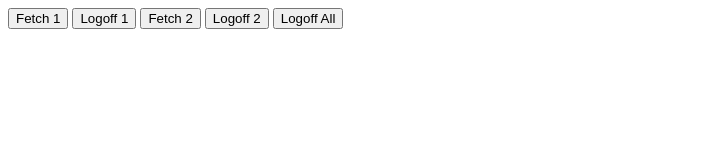
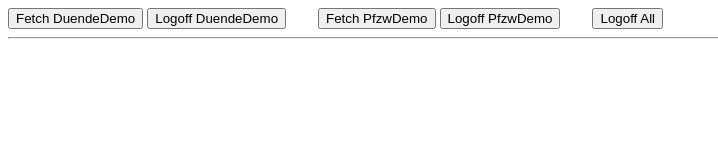
Before and after one commit to p-huisman/sw-poc, a website with bundled scripts: page demo/index.html in a window 1280 px wide. Shown: the whole page, without its empty margins (0-718 px from the left). Built offline with nearby package versions, Linux system fonts and the light colour scheme.

Commit message:
demo page

```diff
--- a/demo/index.html
+++ b/demo/index.html
@@ -5,6 +5,11 @@
     <meta name="viewport" content="width=device-width, initial-scale=1.0" />
     <title>Document</title>
     <style>
+      .clients {
+        display: flex;
+        gap: 2em;
+        /* justify-content: space-between; */
+      }
       pre {
         border-bottom: 1px solid gray;
         padding-bottom: 1em;
@@ -13,7 +18,7 @@
   </head>
 
   <body>
-    <p-oauth debug>
+    <p-oauth no-debug>
       <!-- offline_access is needed for refresh tokens-->
       <p-auth-code-flow
         id="DuendeDemo"
@@ -36,15 +41,22 @@
       ></p-auth-code-flow>
     </p-oauth>
 
-    <button id="Fetch1Button">Fetch 1</button>
 
-    <button id="Logoff1Button">Logoff 1</button>
+    <div class="clients">
+      <div>
+        <button id="Fetch1Button">Fetch DuendeDemo</button>
+        <button id="Logoff1Button">Logoff DuendeDemo</button>
+      </div>
+      <div>
+        <button id="Fetch2Button">Fetch PfzwDemo</button>
+        <button id="Logoff2Button">Logoff PfzwDemo</button>
+      </div>
+      <div>
+        <button id="LogoffAllButton">Logoff All</button>
+      </div>
+    </div>
+    <hr />
 
-    <button id="Fetch2Button">Fetch 2</button>
-
-    <button id="Logoff2Button">Logoff 2</button>
-
-    <button id="LogoffAllButton">Logoff All</button>
 
     <div id="output"></div>
     <script>
```
Also changed, not shown: demo/callback-code-flow.html (+1 -1 lines), src/components/p-auth-code-flow.ts (+13 -5 lines).
